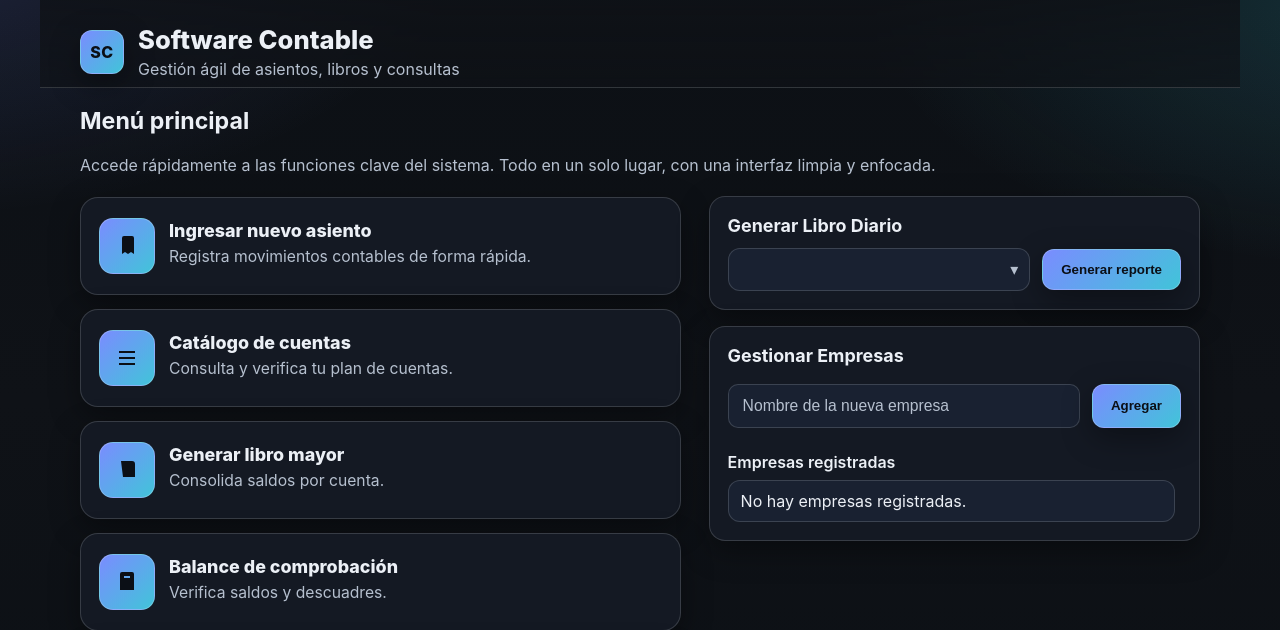
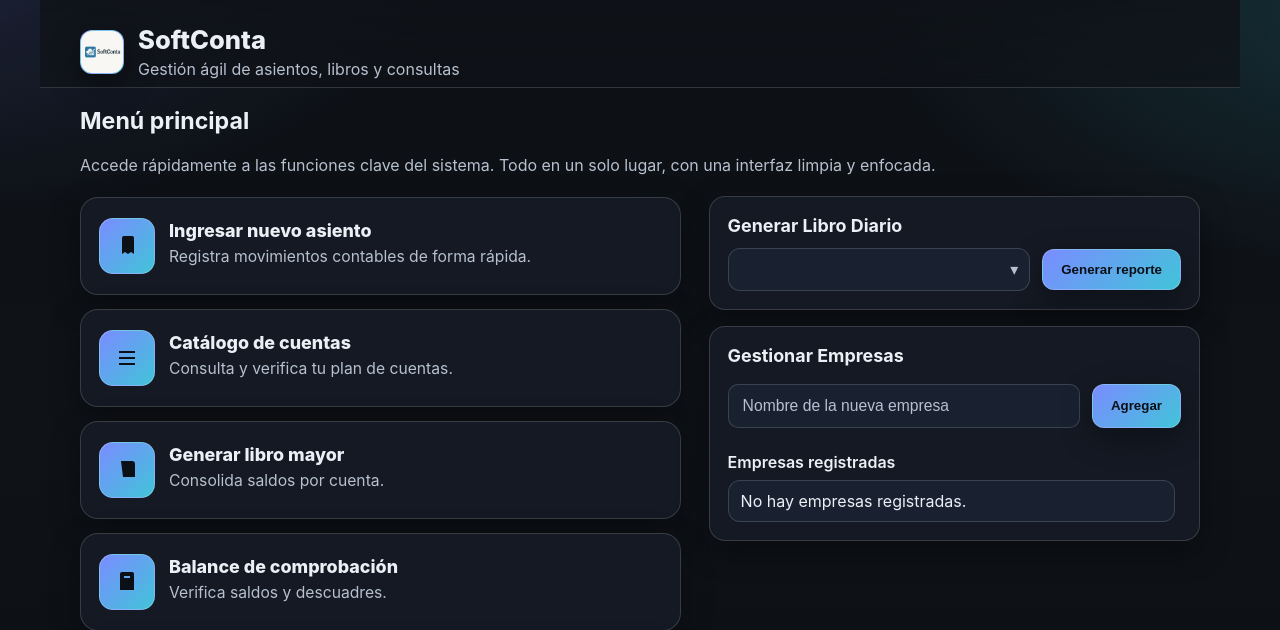
Before and after one commit to CarlosCastaneda04/libros-contables, a Django app: page / in a window 1280 px wide. Shown: the top 630 px of the page. Run offline with Django 5.2, Linux system fonts and the light colour scheme; data that the repository does not hold is empty.

Commit message:
update logo

```diff
--- a/libros/templates/libros/home.html
+++ b/libros/templates/libros/home.html
@@ -13,9 +13,9 @@
   <!-- Header -->
   <header class="site-header">
     <div class="brand" aria-label="Marca">
-      <div class="logo" aria-hidden="true">SC</div>
+        <img class="logo" src="{% static 'css/imagenes/logo.jpeg' %}" alt="Logo de SoftConta">
       <div class="titles">
-        <h1>Software Contable</h1>
+        <h1>SoftConta</h1>
         <p class="subtitle">Gestión ágil de asientos, libros y consultas</p>
       </div>
     </div>
--- a/libros/views.py
+++ b/libros/views.py
@@ -23,6 +23,8 @@ def home(request):
         'empresas': empresas
     }
     return render(request, 'libros/home.html', context)
+
+
 
 def agregar_empresa(request):
     if request.method == 'POST':
```
Also changed, not shown: libros/static/css/imagenes/logo.jpeg (added).
